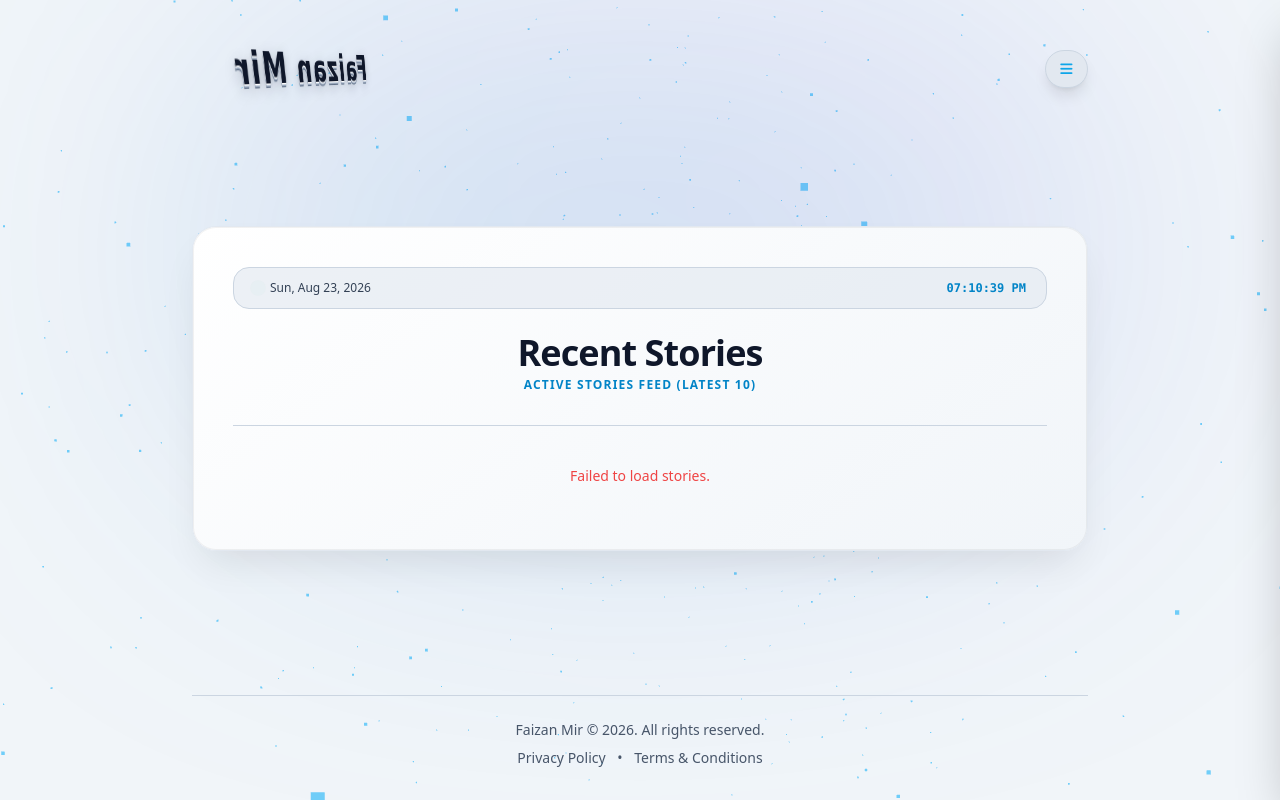
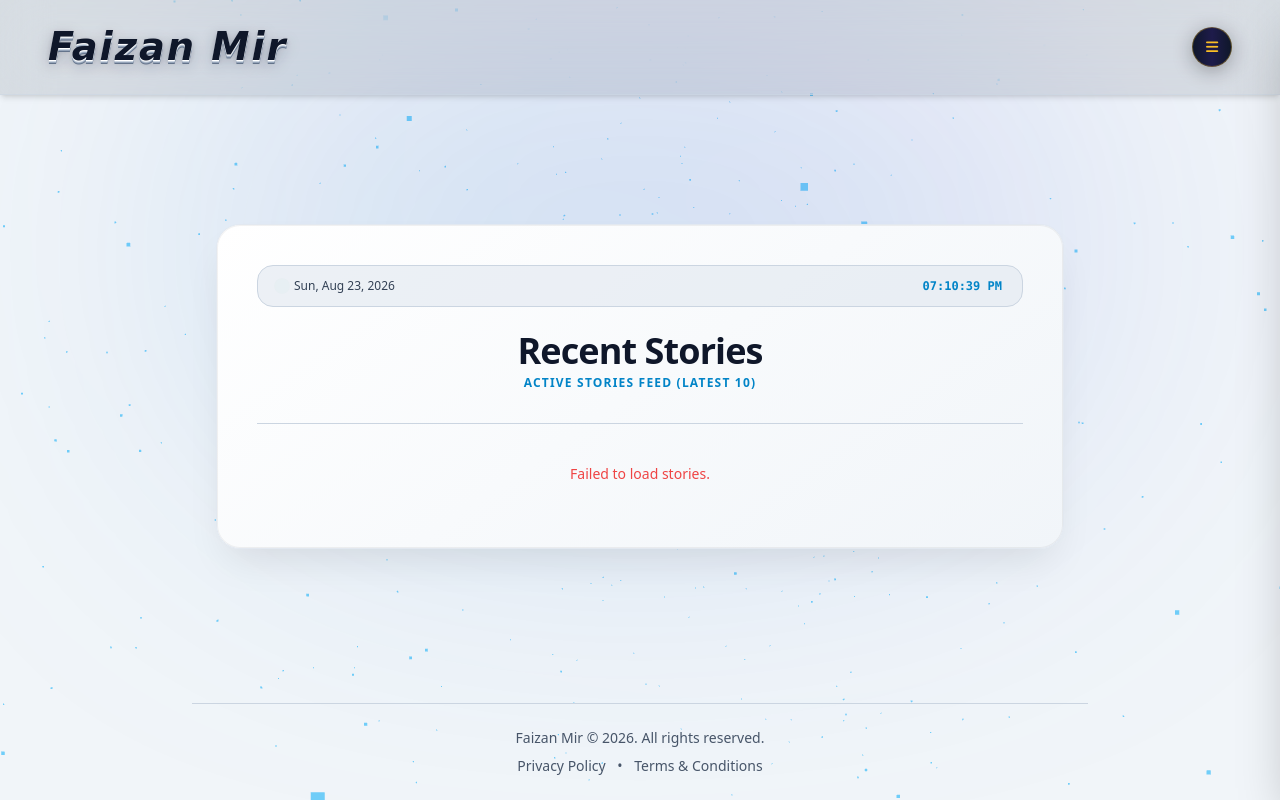
Before and after one commit to bhataru/FMJ, a FastAPI app: page /home in a window 1280 px wide. Run offline with FastAPI, Linux system fonts and the light colour scheme; data that the repository does not hold is empty; parts of the project's set-up code (start-up, migrations or seed data) failed here and were passed over; some libraries are stand-ins or nearby versions.

Commit message:
Update platform backend and frontend layouts

```diff
--- a/templates/home.html
+++ b/templates/home.html
@@ -39,12 +39,7 @@
         }
         #menu-drawer { transition: transform 0.3s cubic-bezier(0.4, 0, 0.2, 1); }
 
-        /* Continuous Full 360-degree Rotation Animation */
-        @keyframes fullSpin3D {
-            0% { transform: perspective(600px) rotateY(0deg); }
-            100% { transform: perspective(600px) rotateY(360deg); }
-        }
-
+        /* Static 3D Cursive Name Style (Rotation Removed) */
         .text-3d-cursive {
             font-family: 'Great Vibes', 'Pinyon Script', 'Brush Script MT', cursive, serif;
             font-size: clamp(1.6rem, 3.5vw, 2.4rem);
@@ -53,7 +48,6 @@
             letter-spacing: 0.05em;
             display: inline-block;
             transform-style: preserve-3d;
-            animation: fullSpin3D 10s linear infinite;
             color: #f8fafc;
             text-shadow:
                 0 1px 0 #cbd5e1,
@@ -75,10 +69,6 @@
                 0 2px 5px rgba(15, 23, 42, 0.15);
         }
 
-        .text-3d-cursive:hover {
-            animation-play-state: paused;
-        }
-
         .drawer-link {
             position: relative;
             display: inline-block;
@@ -91,7 +81,7 @@
             height: 2px;
             bottom: -4px;
             left: 0;
-            background-color: #38bdf8;
+            background-color: currentColor;
             transition: width 0.3s ease-in-out;
         }
         .drawer-link:hover::after {
@@ -99,17 +89,17 @@
         }
     </style>
 </head>
-<body class="bg-slate-100 dark:bg-darkBg text-slate-900 dark:text-slate-100 font-sans min-h-screen relative flex flex-col justify-between py-4 sm:py-8 px-3 sm:px-6 transition-colors duration-300 overflow-x-hidden">
+<body class="bg-slate-100 dark:bg-darkBg text-slate-900 dark:text-slate-100 font-sans min-h-screen relative flex flex-col justify-between py-0 sm:py-0 px-0 transition-colors duration-300 overflow-x-hidden">
 
     <div class="absolute top-0 left-1/2 -translate-x-1/2 w-[900px] h-[500px] bg-gradient-to-tr from-sky-600/15 to-indigo-600/15 blur-[140px] rounded-full pointer-events-none"></div>
 
-    <!-- Header Matching Index.html & Fully Responsive -->
-    <header class="relative z-20 flex justify-between items-center w-full max-w-4xl mx-auto mb-6 px-2 sm:px-0">
-        <a href="/" class="py-2 inline-block">
+    <!-- Premium Header Section -->
+    <header class="relative z-20 flex justify-between items-center w-full px-6 sm:px-12 py-3.5 mb-6 bg-slate-900/10 dark:bg-slate-900/60 backdrop-blur-xl border-b border-slate-300/60 dark:border-slate-800/80 shadow-md box-border">
+        <a href="/" class="py-1 inline-block">
             <span class="text-3d-cursive">Faizan Mir</span>
         </a>
-        <button onclick="toggleMenu()" class="flex items-center gap-2 bg-slate-200 dark:bg-slate-900/80 border border-slate-300 dark:border-slate-700/50 px-3.5 py-2 rounded-full text-slate-700 dark:text-slate-300 hover:text-sky-500 dark:hover:text-sky-400 hover:border-sky-500 hover:scale-105 transition shadow-lg text-xs font-semibold uppercase tracking-wider cursor-pointer" title="Open Menu">
-            <i class="fa-solid fa-bars text-sm text-sky-500 dark:text-sky-400"></i>
+        <button onclick="toggleMenu()" class="group flex items-center justify-center bg-gradient-to-r from-slate-900 via-indigo-950 to-slate-900 text-amber-300 dark:from-slate-800 dark:via-indigo-900 dark:to-slate-800 w-10 h-10 rounded-full hover:scale-105 transition-all duration-300 shadow-[0_4px_20px_rgba(0,0,0,0.3)] cursor-pointer border border-amber-400/30 hover:border-amber-400/70" title="Open Menu">
+            <i class="fa-solid fa-bars text-sm text-amber-400 transition-transform group-hover:rotate-90 duration-300"></i>
         </button>
     </header>
 
@@ -124,17 +114,17 @@
             <button onclick="toggleMenu()" class="text-white/70 hover:text-white hover:scale-110 transition text-lg p-2 cursor-pointer"><i class="fa-solid fa-xmark"></i></button>
         </div>
         <nav class="space-y-6 flex-1 text-lg font-medium">
-            <a href="/home" onclick="toggleMenu()" class="block text-white/80 hover:text-sky-400 drawer-link">Home</a>
-            <a href="/photos" onclick="toggleMenu()" class="block text-white/80 hover:text-sky-400 drawer-link">Photos</a>
-            <a href="/videos" onclick="toggleMenu()" class="block text-white/80 hover:text-sky-400 drawer-link">Videos</a>
-            <a href="/contact" onclick="toggleMenu()" class="block text-white/80 hover:text-sky-400 drawer-link">Contact</a>
-            <a href="/" onclick="toggleMenu()" class="block text-white/80 hover:text-sky-400 drawer-link">About</a>
+            <a href="/home" onclick="toggleMenu()" class="block text-white/80 hover:text-emerald-400 drawer-link"><i class="fa-solid fa-house w-6 text-emerald-400 mr-2"></i> Home</a>
+            <a href="/photos" onclick="toggleMenu()" class="block text-white/80 hover:text-purple-400 drawer-link"><i class="fa-solid fa-images w-6 text-purple-400 mr-2"></i> Photos</a>
+            <a href="/videos" onclick="toggleMenu()" class="block text-white/80 hover:text-rose-400 drawer-link"><i class="fa-solid fa-video w-6 text-rose-400 mr-2"></i> Videos</a>
+            <a href="/contact" onclick="toggleMenu()" class="block text-white/80 hover:text-amber-400 drawer-link"><i class="fa-solid fa-envelope w-6 text-amber-400 mr-2"></i> Contact</a>
+            <a href="/" onclick="toggleMenu()" class="block text-white/80 hover:text-sky-400 drawer-link"><i class="fa-solid fa-user w-6 text-sky-400 mr-2"></i> About</a>
         </nav>
         <div class="text-xs text-white/40 pt-4 border-t border-white/10">Designed By Deadend</div>
     </div>
 
     <!-- MAIN RESPONSIVE CONTAINER -->
-    <main class="relative z-10 w-full max-w-4xl mx-auto my-auto">
+    <main class="relative z-10 w-full max-w-4xl mx-auto my-auto px-4 sm:px-6">
         <div class="card-3d rounded-3xl p-5 sm:p-8 md:p-10 border border-slate-200 dark:border-white/10 relative">
 
             <!-- LIVE CLOCK & DATE WIDGET -->
@@ -162,16 +152,24 @@
         </div>
     </main>
 
-    <!-- FULL STORY MODAL VIEW -->
-    <div id="story-modal" class="fixed inset-0 bg-black/70 backdrop-blur-md z-50 hidden opacity-0 transition-opacity duration-300 flex items-center justify-center p-4">
-        <div class="card-3d w-full max-w-2xl max-h-[90vh] overflow-y-auto rounded-3xl p-6 sm:p-8 border border-slate-300 dark:border-white/20 relative shadow-2xl transform scale-95 transition-transform duration-300" id="modal-content-box">
-            <button onclick="closeModal()" class="absolute top-4 right-4 w-9 h-9 rounded-full bg-slate-200 dark:bg-slate-800 text-slate-700 dark:text-slate-300 hover:text-sky-500 flex items-center justify-center transition shadow z-10 cursor-pointer"><i class="fa-solid fa-xmark text-lg"></i></button>
-            <div id="modal-body"></div>
+    <!-- ARTICLE POPUP MODAL (Click outside to close) -->
+    <div id="article-modal" class="fixed inset-0 bg-black/70 backdrop-blur-md z-50 hidden flex items-center justify-center p-4 opacity-0 transition-opacity duration-300" onclick="closeArticleModal(event)">
+        <div id="modal-content-box" class="card-3d w-full max-w-2xl max-h-[85vh] overflow-y-auto rounded-3xl p-6 sm:p-8 border border-slate-200 dark:border-white/20 relative shadow-2xl transform scale-95 transition-transform duration-300" onclick="event.stopPropagation()">
+            <button onclick="closeModalDirect()" class="absolute top-5 right-5 w-9 h-9 rounded-full bg-slate-200 dark:bg-slate-800 flex items-center justify-center text-slate-700 dark:text-slate-300 hover:scale-110 transition cursor-pointer border-0">
+                <i class="fa-solid fa-xmark text-lg"></i>
+            </button>
+            <span id="modal-category" class="text-[11px] uppercase tracking-widest text-sky-500 font-bold"></span>
+            <h2 id="modal-title" class="text-xl sm:text-2xl font-bold text-slate-900 dark:text-white mt-1 mb-4 leading-snug"></h2>
+
+            <!-- Media Container inside Modal -->
+            <div id="modal-media-container" class="mb-4 rounded-xl overflow-hidden bg-black/40 hidden"></div>
+
+            <div id="modal-body" class="text-xs sm:text-sm text-slate-700 dark:text-slate-300 leading-relaxed space-y-4 pt-2 border-t border-slate-300 dark:border-slate-800"></div>
         </div>
     </div>
 
     <!-- WEBSITE FOOTER -->
-    <footer class="relative z-10 w-full max-w-4xl mx-auto mt-12 pt-6 border-t border-slate-300 dark:border-slate-800 text-center text-sm text-slate-600 dark:text-slate-400 space-y-2">
+    <footer class="relative z-10 w-full max-w-4xl mx-auto mt-12 mb-6 px-4 pt-6 border-t border-slate-300 dark:border-slate-800 text-center text-sm text-slate-600 dark:text-slate-400 space-y-2">
         <p>Faizan Mir &copy; <span id="current-year"></span>. All rights reserved.</p>
         <p class="space-x-2">
             <a href="/privacy" class="hover:text-sky-500 dark:hover:text-sky-400 transition">Privacy Policy</a>
@@ -361,25 +359,28 @@
             const story = allStoriesData.find(s => (s.id == storyId || s._id == storyId));
             if (!story) return;
 
-            const modalBody = document.getElementById('modal-body');
-            modalBody.innerHTML = `
-                <div class="space-y-6">
-                    ${story.image_url ? `<div class="w-full h-72 sm:h-80 rounded-2xl overflow-hidden shadow-inner bg-slate-950 flex items-center justify-center">${renderMediaHtml(story.image_url, "w-full h-full object-contain")}</div>` : ''}
-                    <div>
-                        <div class="flex items-center justify-between text-xs text-sky-500 font-semibold mb-3">
-                            <span class="uppercase tracking-wider px-3 py-1 rounded-full bg-sky-500/10 border border-sky-500/20">${story.category || 'Report'}</span>
-                            <span class="text-slate-400">${formatStoryTimestamp(story.created_at)}</span>
-                        </div>
-                        <h2 class="text-2xl sm:text-3xl font-extrabold text-slate-900 dark:text-white mb-4 leading-snug">${story.title}</h2>
-                        <div class="text-sm sm:text-base text-slate-700 dark:text-slate-300 leading-relaxed whitespace-pre-line space-y-4">${story.content}</div>
-                    </div>
+            document.getElementById('modal-category').textContent = story.category || 'Report';
+            document.getElementById('modal-title').textContent = story.title;
+            document.getElementById('modal-body').innerHTML = `
+                <div class="space-y-4">
+                    <div class="text-sm sm:text-base leading-relaxed whitespace-pre-line">${story.content}</div>
                     <div class="pt-4 border-t border-slate-300 dark:border-slate-800 text-xs text-slate-500 flex justify-between items-center">
                         <span>Published by <strong class="text-slate-800 dark:text-slate-300">${story.author || 'Faizan Mir'}</strong></span>
+                        <span class="text-slate-400">${formatStoryTimestamp(story.created_at)}</span>
                     </div>
                 </div>
             `;
 
-            const modal = document.getElementById('story-modal');
+            const mediaContainer = document.getElementById('modal-media-container');
+            if (story.image_url) {
+                mediaContainer.innerHTML = renderMediaHtml(story.image_url, "w-full h-72 sm:h-80 object-contain");
+                mediaContainer.classList.remove('hidden');
+            } else {
+                mediaContainer.innerHTML = '';
+                mediaContainer.classList.add('hidden');
+            }
+
+            const modal = document.getElementById('article-modal');
             const box = document.getElementById('modal-content-box');
             modal.classList.remove('hidden');
             setTimeout(() => {
@@ -389,8 +390,12 @@
             }, 10);
         }
 
-        function closeModal() {
-            const modal = document.getElementById('story-modal');
+        function closeArticleModal(event) {
+            closeModalDirect();
+        }
+
+        function closeModalDirect() {
+            const modal = document.getElementById('article-modal');
             const box = document.getElementById('modal-content-box');
             modal.classList.add('opacity-0');
             box.classList.remove('scale-100');
```
